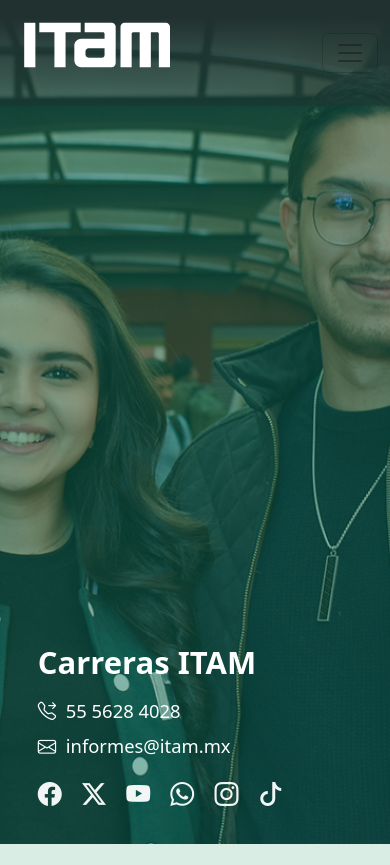
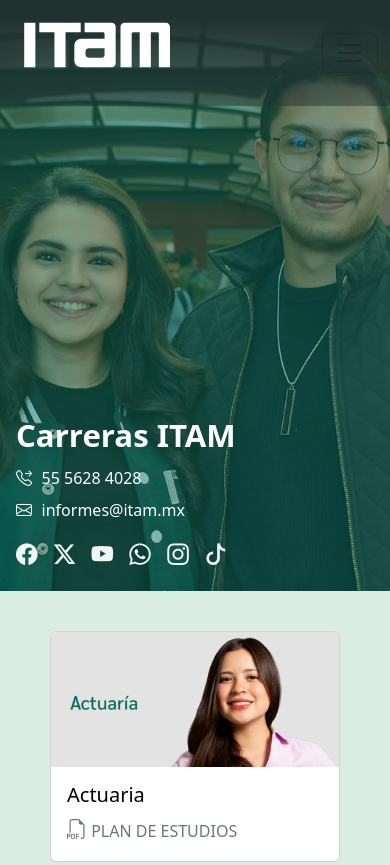
Before and after one commit to marielamejia/CarrerasITAM, a plain HTML site: page index.html in a window 390 px wide. Shown: the top 865 px of the page. Drawn offline with nearby package versions, Linux system fonts and the light colour scheme.

Commit message:
banner responsive para ipad y samsung galaxy

```diff
--- a/styles.css
+++ b/styles.css
@@ -59,6 +59,36 @@ header{
 .fondoDD{
   background-color: #daede5;
 }
+/*agregamos este media para que el banner se ajuste a las medidas del dispositivo (ipad y samsung galaxy) */
+@media (max-width:1024px){
+  .banner-ITAM img{
+    height: 70vh;
+    object-position: center;
+  }
+  .banner-ITAM .banner-content{
+    flex-direction: column !important;
+    justify-content: flex-end !important;
+    align-items: flex-start !important;
+    left: 1rem;
+    right: 1rem;
+    bottom: 1.25rem;
+    gap: .75rem;
+  }
+  .banner-ITAM .text-end{
+    text-align: left !important;
+    width: 100%;
+  }
+  .banner-title{
+    font-size: clamp(1.9rem, 8vw, 3rem);
+  }
+  .banner-contact .item{
+    font-size: 1rem;
+  }
+  .banner-social a{
+    font-size: 1.35rem; margin-right: .75rem;
+  }
+}
+
 
 
 
```
